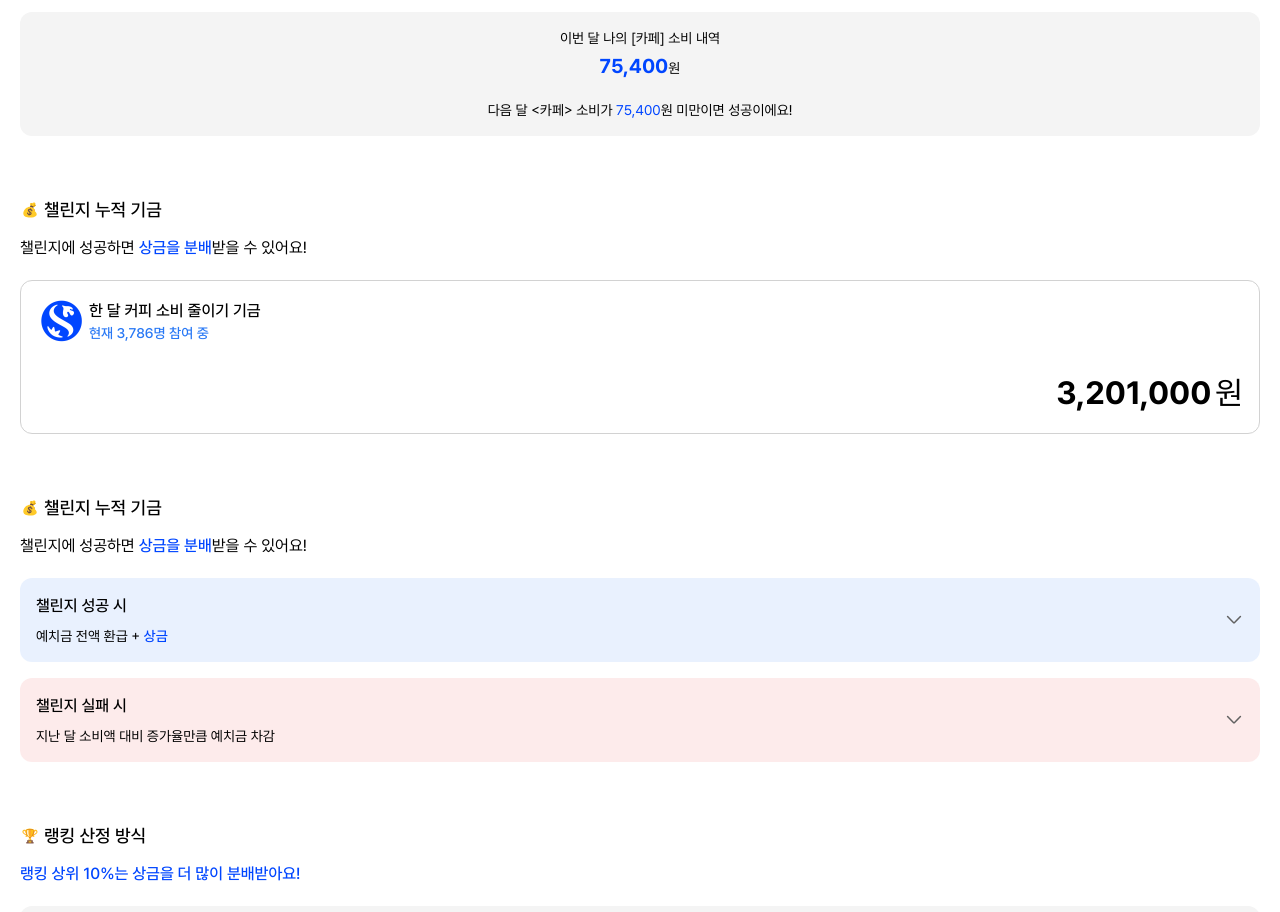
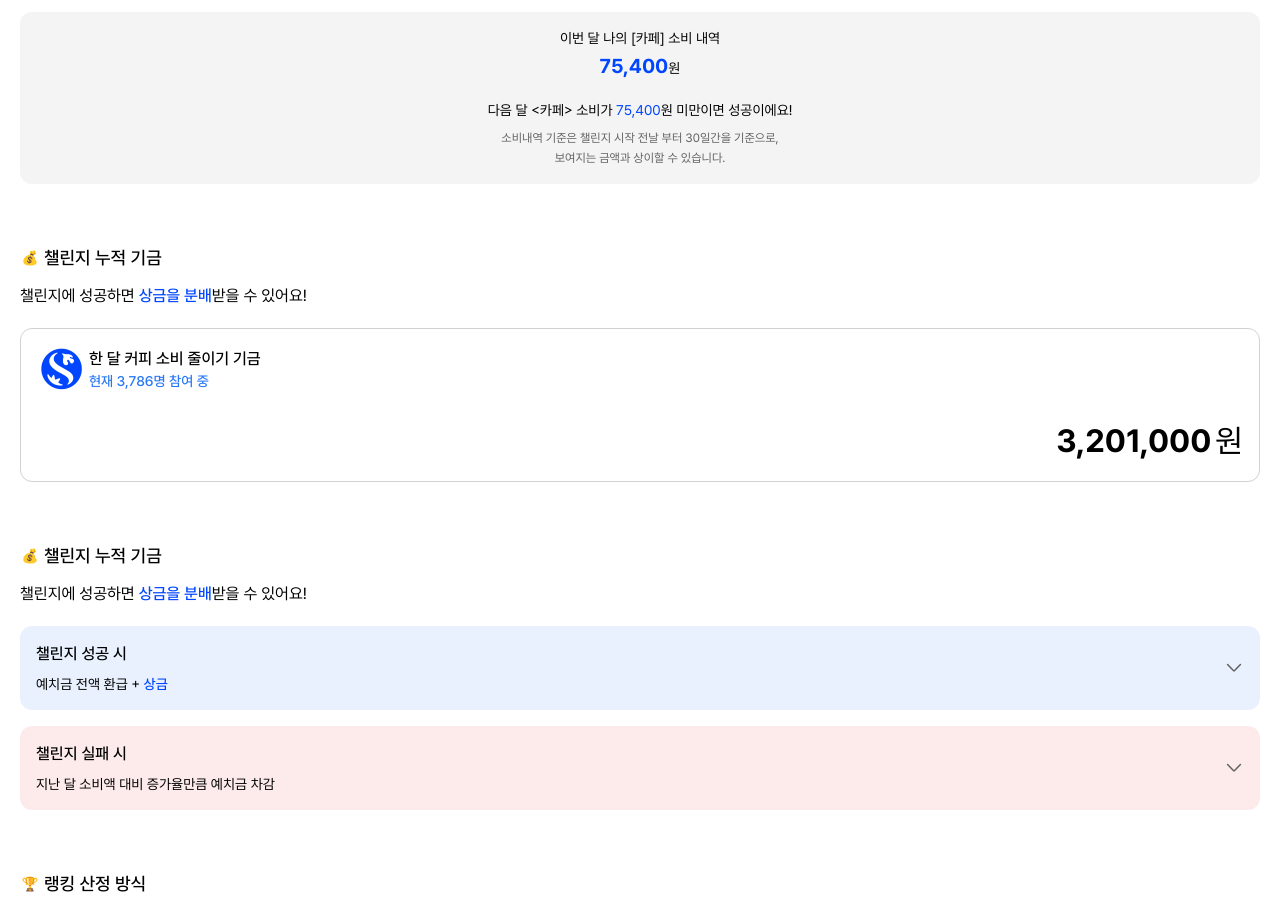
Before and after one commit to dongibuyeo/core-frontend, a Next.js app: page /challenge/1 in a window 1280 px wide. Shown: the part 1320-2232 px from the top of the page. Built offline with nearby package versions, Linux system fonts and the light colour scheme.

Commit message:
feat: 챌린지 성공조건 알림문구 추가

```diff
--- a/src/containers/challenge/[id]/ChallengeInfo.tsx
+++ b/src/containers/challenge/[id]/ChallengeInfo.tsx
@@ -51,6 +51,11 @@ export default function ChallengeInfo() {
             다음 달 &lt;카페&gt; 소비가{' '}
             <span className="text-medium text-primary">75,400</span>원 미만이면
             성공이에요!
+          </p>
+          <p className="mt-2 text-xs leading-5 text-_grey-400">
+            소비내역 기준은 챌린지 시작 전날 부터 30일간을 기준으로,
+            <br />
+            보여지는 금액과 상이할 수 있습니다.
           </p>
         </div>
       </div>
```
